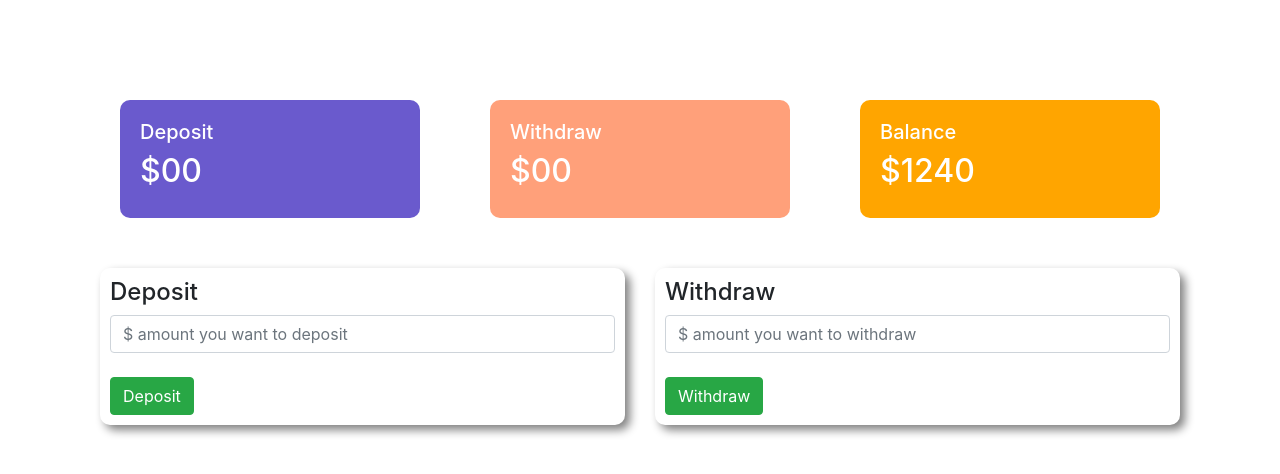
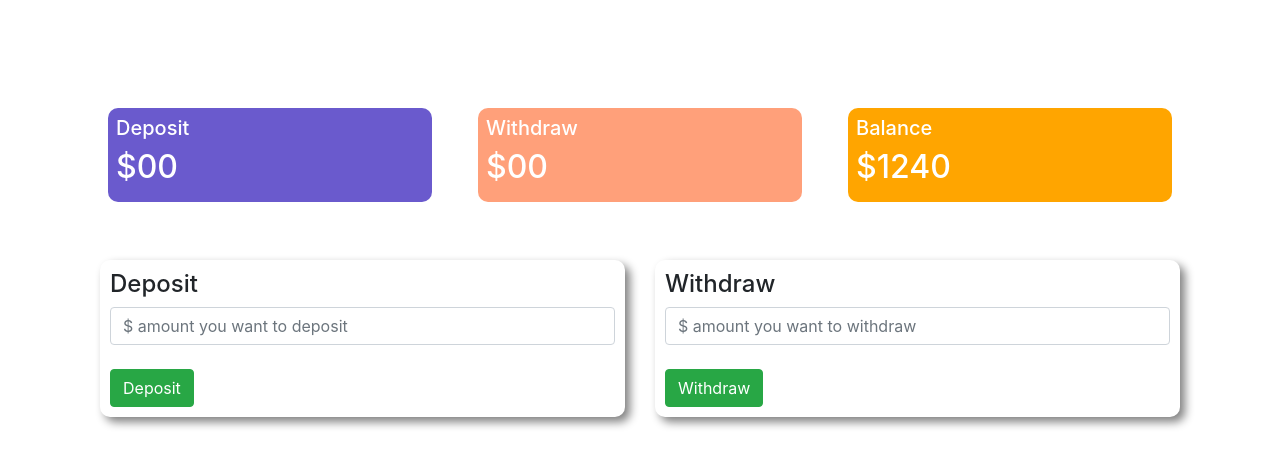
Before and after one commit to mostafamahmood17/Bank-of-Bangladesh, a plain HTML site: page index.html in a window 1280 px wide. Both pictures are taken after a click on the button "Enter". Drawn offline with nearby package versions, Linux system fonts and the light colour scheme.

Commit message:
padding margin

```diff
--- a/index.html
+++ b/index.html
@@ -22,20 +22,20 @@
     </div>
     <div id="transaction-area">
         <div class="row">
-            <div class="col-md-4">
-                <div class="deposit status">
+            <div class="col-md-4 ">
+                <div class="deposit status p-2 m-2">
                  <h5>Deposit</h5>
                  <h2>$<span id="currentDeposit">00</span></h2>
                 </div>
             </div>
             <div class="col-md-4">
-                <div class="withdraw status">
+                <div class="withdraw status p-2 m-2">
                         <h5>Withdraw</h5>
                          <h2>$<span id="currentWithdraw">00</span></h2>
                  </div>
             </div>
-            <div class="col-md-4 ">
-                <div class="balance status">
+            <div class="col-md-4">
+                <div class="balance status p-2 m-2">
                     <h5>Balance</h5>
                      <h2>$<span id="currentBalance">1240</span></h2>
                 </div>
```
